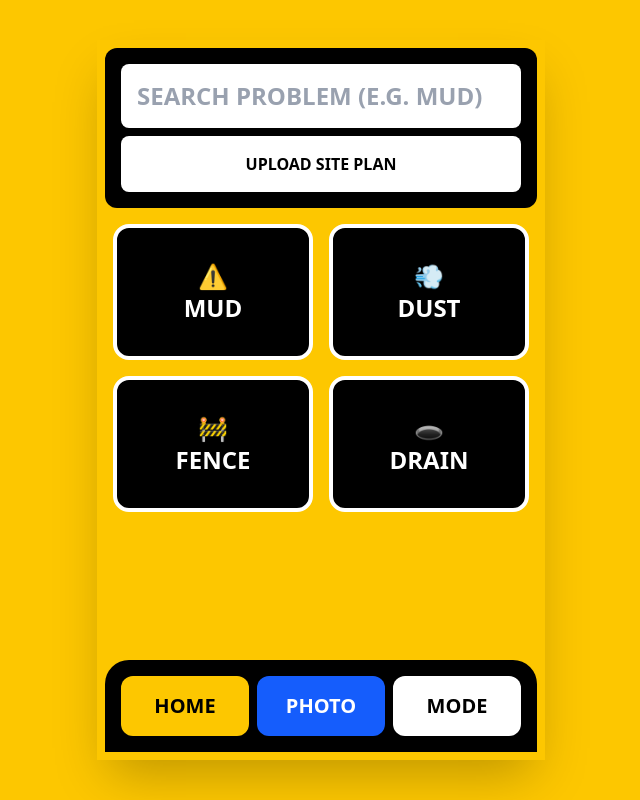
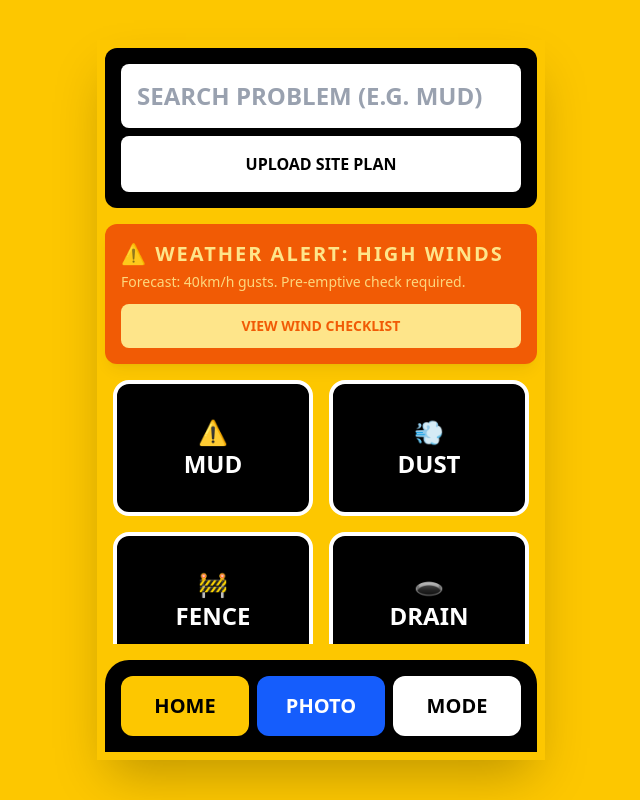
Before and after one commit to paulevansopenclaw-pixel/dynamic-assessor, a Next.js app: page / in a window 1280 px wide. Both pictures are taken after a click on the button "FIELD MODE". Shown: the whole page, without its empty margins (319-959 px from the left). Built offline with nearby package versions, Linux system fonts and the light colour scheme.

Commit message:
UI: Add Proactive Weather Alert module to Field Mode

```diff
--- a/src/app/page.tsx
+++ b/src/app/page.tsx
@@ -195,6 +195,18 @@ export default function Home() {
         </label>
       </div>
 
+      {/* Proactive Weather Alerts */}
+      <div className="bg-red-600 text-white p-4 rounded-xl mb-4 animate-pulse shadow-lg">
+        <h3 className="text-xl uppercase tracking-widest">⚠️ WEATHER ALERT: HIGH WINDS</h3>
+        <p className="text-sm font-normal mt-1 opacity-90">Forecast: 40km/h gusts. Pre-emptive check required.</p>
+        <button
+          onClick={() => handleSearch("Dust")}
+          className="w-full bg-white text-red-600 font-bold p-3 mt-3 rounded-lg uppercase text-sm"
+        >
+          View Wind Checklist
+        </button>
+      </div>
+
       <div className="flex-1 overflow-y-auto space-y-4 px-2">
         {/* Rapid Index / Symptoms */}
         <div className="grid grid-cols-2 gap-4">
```
